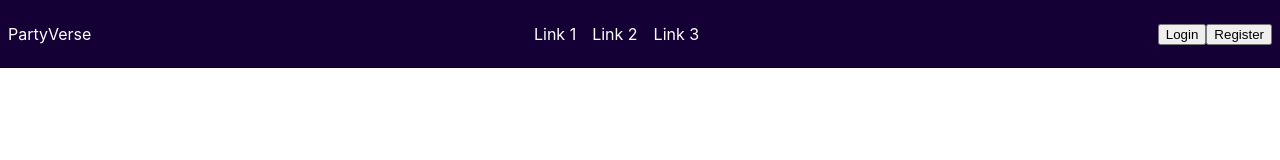
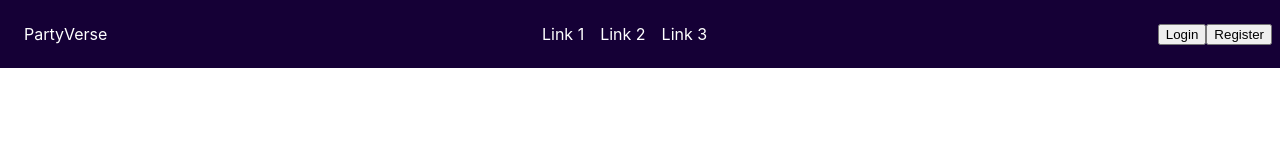
Before and after one commit to SurreySideProjects/LinkUp, a React (Create React App) app: page / in a window 1280 px wide. Shown: the top 160 px of the page. Built offline with nearby package versions, Linux system fonts and the light colour scheme.

Commit message:
Changed Navbar

```diff
--- a/src/components/NavBar/NavBar.css
+++ b/src/components/NavBar/NavBar.css
@@ -22,3 +22,7 @@
     color: #fff;
     text-decoration: none;
   }
+
+#logo {
+    padding-left: 1rem;
+}
--- a/src/components/NavBar/NavBar.js
+++ b/src/components/NavBar/NavBar.js
@@ -4,17 +4,17 @@ import './NavBar.css'
 function NavBar() {
   return (
     <nav className='nav-bar'>
-        <p>PartyVerse</p>
+        <p id='logo'>PartyVerse</p>
         <div className='nav-bar-center'>
             <ul className="nav-links">
                 <li>
-                    <a href="/products">Link 1</a>
+                    <a href="/link1">Link 1</a>
                 </li>
                 <li>
-                    <a href="/about">Link 2</a>
+                    <a href="/link2">Link 2</a>
                 </li>
                 <li>
-                    <a href="/contact">Link 3</a>
+                    <a href="/link3">Link 3</a>
                 </li>
             </ul>
         </div>
```
